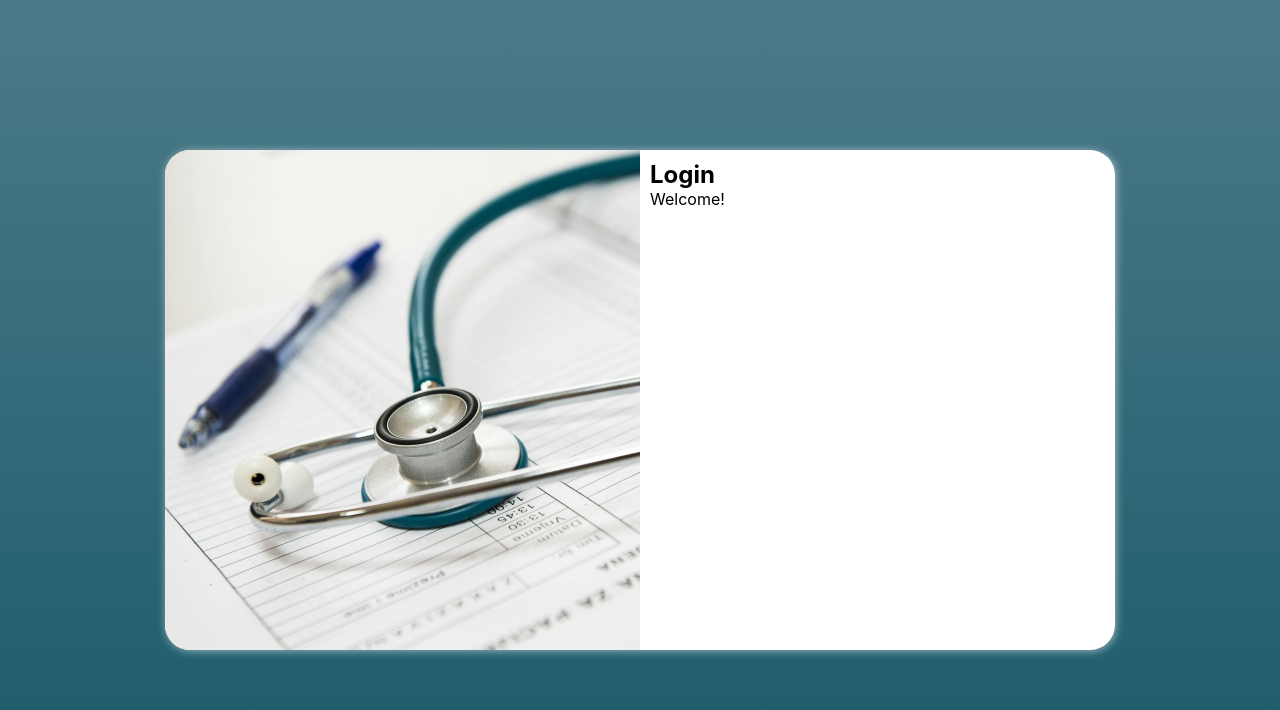
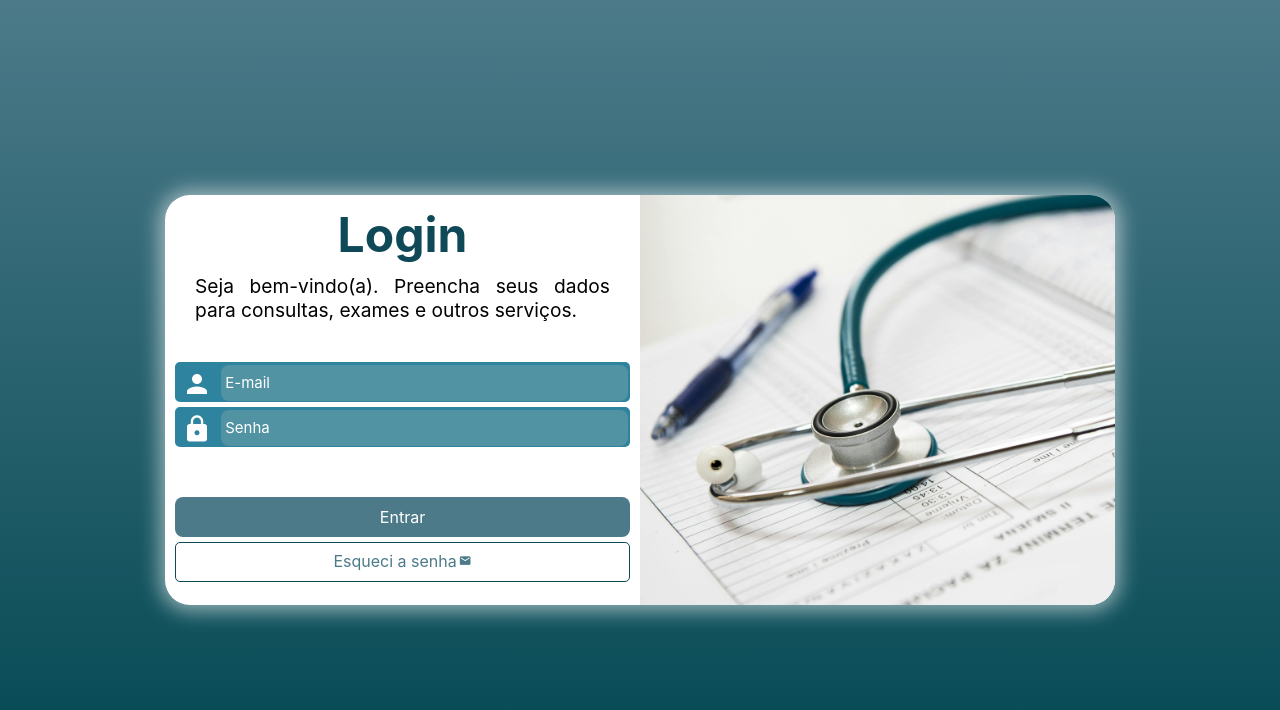
Before and after one commit to MeJohnGabriel/Projeto-login, a plain HTML site: page index.html in a window 1280 px wide. Drawn offline with Linux system fonts and the light colour scheme.

Commit message:
final deploy projeto login

```diff
--- a/estilos/media-query.css
+++ b/estilos/media-query.css
@@ -13,10 +13,11 @@ Tvs: above 1200px
 /* tablet */
 @media screen and (min-width: 768px) and (max-width: 992px) {
   body {
-    background-image: linear-gradient(to top, #1b5b6a, #4c7a89);
+    background-image: linear-gradient(to top, #014751, #4c7a89);
   }
   section#login {
-    width: 90vw;
+    width: 85vw;
+    height: 350px;
   }
   section#login > div#image {
     float: left;
@@ -28,25 +29,50 @@ Tvs: above 1200px
     float: right;
     width: 70%;
   }
+  div#forms > h1 {
+    font-size: 2.4em;
+  }
+  div#forms > p {
+    font-size: 1.2em;
+    padding: 0px 20px 0px 20px;
+  }
 }
 
 /* telas grandes */
 @media screen and (min-width: 992px) {
   body {
-    background-image: linear-gradient(to top, #1b5b6a, #4c7a89);
+    background-image: linear-gradient(to top, #014751, #4c7a89);
   }
   section#login {
     width: 950px;
+    height: 410px;
   }
 
   section#login > div#image {
-    float: left;
+    float: right;
     width: 50%;
     height: 100%;
   }
 
+  div#forms > p {
+    margin-bottom: 40px;
+  }
+
   section#login > div#forms {
-    float: right;
+    float: left;
     width: 50%;
   }
+
+  div#forms > h1 {
+    font-size: 3em;
+  }
+
+  div#forms > p {
+    font-size: 1.2em;
+    padding: 0px 20px 0px 20px;
+  }
+
+  form > input[type="submit"] {
+    margin-top: 50px;
+  }
 }
--- a/estilos/style.css
+++ b/estilos/style.css
@@ -19,7 +19,7 @@ FOLLOW IMAGE
 
 body,
 html {
-  background-color: #0f4957;
+  background-color: #4c7a89;
   color: black;
   height: 100vh;
   width: 100vw;
@@ -37,23 +37,23 @@ section#login {
   top: 50%;
   left: 50%;
   overflow: hidden;
-  transform: translate(-50%, -50%);
 
   background-color: white;
-  width: 250px;
-  height: 500px;
+  width: 270px;
+  height: 515px;
   border-radius: 25px;
-  box-shadow: 1px 1px 8px rgba(255, 255, 255, 0.548);
+  box-shadow: 0px 1px 20px 5px rgba(255, 255, 255, 0.548);
   transition: width 0.4s, height 0.4s;
   /* suavizar animacao */
   transition-timing-function: ease;
+  transform: translate(-50%, -50%);
 }
 
 section#login > div#image {
   display: block;
   background: url(../images/hospital.jpg) no-repeat;
   background-size: cover;
-  height: 200px;
+  height: 190px;
   /* border-radius: 25px 25px 0px 0px; */
 }
 
@@ -61,3 +61,106 @@ section#login div#forms {
   display: block;
   padding: 10px;
 }
+
+div#forms > h1 {
+  text-align: center;
+  margin-bottom: 10px;
+  color: #0f4957;
+  /* text-shadow: 2px 1px 1px #00000063; */
+  font-weight: bolder;
+}
+
+div#forms > p {
+  font-size: 1em;
+  padding: 0px 5px 0px 5px;
+  text-align: justify;
+  margin-bottom: 10px;
+}
+
+form > div.field {
+  font-size: 15px;
+  color: #db2525;
+  display: block;
+  background-color: #2e839f;
+  border-radius: 5px;
+  border: 2px solid#2e839f;
+  width: 100%;
+  height: 40px;
+  margin: 5px 0px;
+}
+
+div.field > input {
+  background-color: #5193a3;
+  font-size: 1em;
+  border-radius: 8px;
+  height: 100%;
+  padding: 4px;
+  border: 0px;
+  width: calc(100% - 44.5px);
+  /* faca transforms sempre na ultima linha */
+  transform: translateY(-11px);
+}
+
+div.field > input:focus-within {
+  background-color: white;
+}
+
+div.field > span {
+  color: white;
+  font-size: 2em;
+  width: 40px;
+  padding: 5px;
+}
+
+#iLogin::-webkit-input-placeholder {
+  color: white;
+}
+
+#iPassword::-webkit-input-placeholder {
+  color: white;
+}
+
+form > input[type="submit"] {
+  display: block;
+  font-size: 1em;
+  width: 100%;
+  margin-top: 10px;
+  height: 40px;
+  background-color: #4c7a89;
+  color: white;
+  border: none;
+  border-radius: 8px;
+  transition: 0.4s;
+}
+
+form > input[type="submit"]:hover {
+  cursor: pointer;
+  background-color: #0f4957;
+}
+
+form > a.btt {
+  display: block;
+  text-align: center;
+  font-size: 1em;
+  width: 100%;
+  height: 40px;
+  padding-top: 8px;
+  background-color: #ffffff82;
+  border-radius: 5px;
+  border: 1px solid #0f4957;
+  color: #4c7a89;
+
+  text-decoration: none;
+  margin-top: 5px;
+  transition: 0.4s;
+}
+
+form > a.btt:hover {
+  background-color: #0f4957;
+  color: white;
+}
+
+form > a.btt > span {
+  font-size: 0.8em;
+  margin-left: 2px;
+}
--- a/index.html
+++ b/index.html
@@ -6,6 +6,10 @@
     <title>Projeto Login</title>
     <link rel="stylesheet" href="estilos/style.css" />
     <link rel="stylesheet" href="estilos/media-query.css" />
+    <link
+      href="https://fonts.googleapis.com/icon?family=Material+Icons"
+      rel="stylesheet"
+    />
   </head>
   <body>
     <main>
@@ -13,8 +17,42 @@
         <div id="image"></div>
         <div id="forms">
           <h1>Login</h1>
-          <p>Welcome!</p>
-          <form action="login.js" method="post"></form>
+          <p>
+            Seja bem-vindo(a). Preencha seus dados para consultas, exames e
+            outros serviços.
+          </p>
+          <form action="login.js" method="post" autocomplete="off">
+            <div class="field">
+              <span class="material-icons">person</span>
+              <input
+                type="email"
+                name="email"
+                id="iLogin"
+                placeholder="E-mail"
+                required
+                maxlength="30"
+              />
+              <label for="iLogin"></label>
+            </div>
+            <div class="field">
+              <span class="material-icons">lock</span>
+              <input
+                type="password"
+                name="password"
+                id="iPassword"
+                placeholder="Senha"
+                autocomplete="current-password"
+                required
+                minlength="8"
+                maxlength="20"
+              />
+              <label for="iPassword"></label>
+            </div>
+            <input type="submit" value="Entrar" />
+            <a href="#" class="btt"
+              >Esqueci a senha<span class="material-icons">email</span></a
+            >
+          </form>
         </div>
       </section>
     </main>
```
